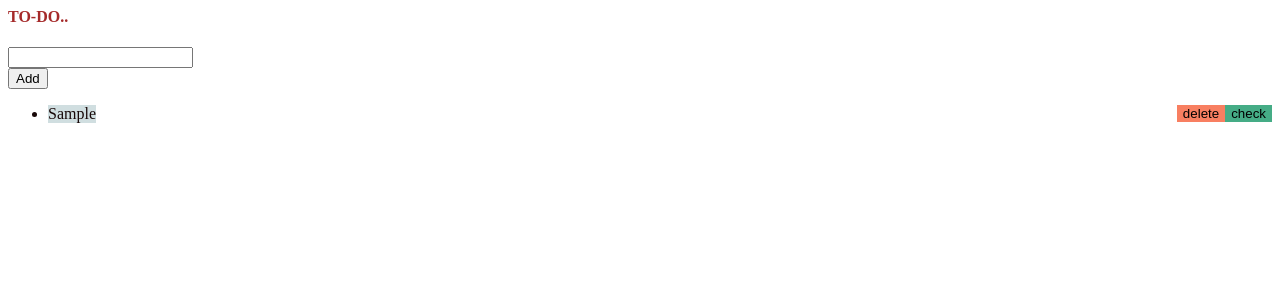
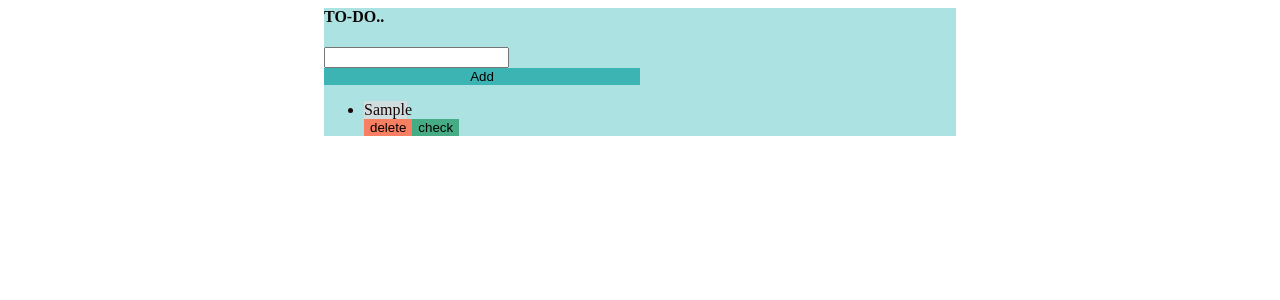
Before and after one commit to bhagyashreept/react-TodoNew, a React (Create React App) app: page / in a window 1280 px wide. Both pictures are taken after typing "Sample" into the empty fields and a click on the button "Add". Shown: the top 300 px of the page. Built offline with nearby package versions, Linux system fonts and the light colour scheme.

Commit message:
3 files modified

```diff
--- a/src/App.js
+++ b/src/App.js
@@ -16,7 +16,7 @@ export default function App() {
     // console.log(getName);
   };
   return (
-    <div>
+    <div className="MainDiv">
       <h4 className="headerText">TO-DO..</h4>
       <Form
         todos={todos}
--- a/src/components/Todo.css
+++ b/src/components/Todo.css
@@ -28,28 +28,39 @@
 }
 
 .headerText {
-  color: brown;
+  color: rgb(12, 6, 6);
 }
 
 .textCss {
   background-color: rgb(4, 8, 17);
 }
+.eachItem-children {
+  flex-basis: auto;
+}
+
 .eachItem-text {
-  word-break: break-all;
+  width: 45%;
+  background-color: rgb(51, 255, 0);
 }
 .eachItem-btn-flexend {
   justify-content: flex-end;
 }
 
+.MainDiv {
+  background-color: rgb(173, 226, 226);
+  align-items: center;
+  margin-left: 25%;
+  margin-right: 25%;
+}
+.AddButton {
+  border: rgb(66, 192, 192);
+  background-color: rgb(61, 180, 180);
+  width: 50%;
+}
 @media only screen and (max-width: 200px) {
   .button {
     width: 100%;
     background-color: rgb(106, 231, 231);
-  }
-  .AddButton {
-    border: rgb(212, 231, 231);
-    background-color: rgb(106, 231, 231);
-    width: 100%;
   }
 }
 .eachItem {
--- a/src/components/Todo.js
+++ b/src/components/Todo.js
@@ -20,12 +20,11 @@ const Todo = ({ text, todo, setTodos, todos }) => {
   };
   return (
     <div className="eachItem">
+      <div className="eachItem-children">
         <div className="eachItem-text">
-        <div>
           <li className={`todo-item ${todo.completed ? 'completed' : ''}`}>
             {text}
           </li>
-        </div>
         </div>
         <div className="eachItem-btn-flexend">
           <button className="deleteButton" onClick={DeleteHandler}>
@@ -39,6 +38,7 @@ const Todo = ({ text, todo, setTodos, todos }) => {
           </button>
         </div>
       </div>
+    </div>
   );
 };
 
```
Lines whose indentation alone changed are shown as unchanged.
